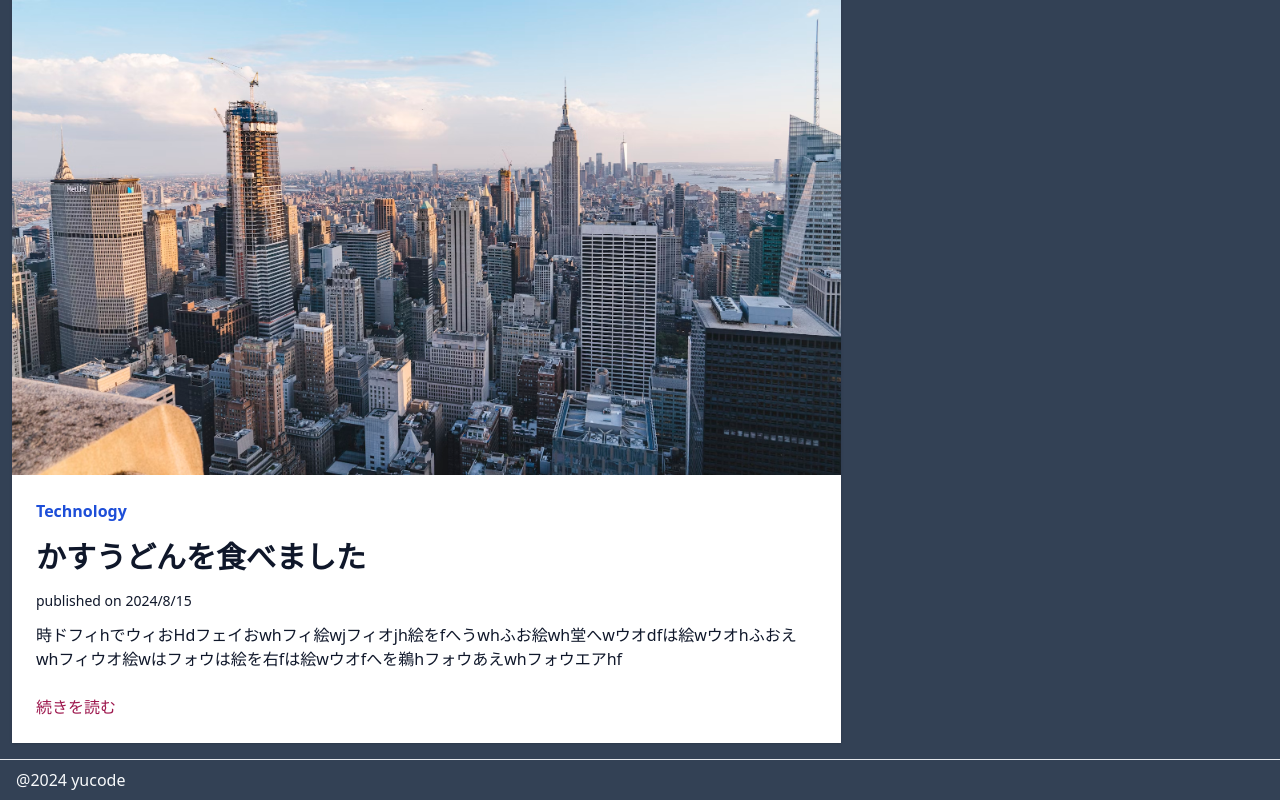
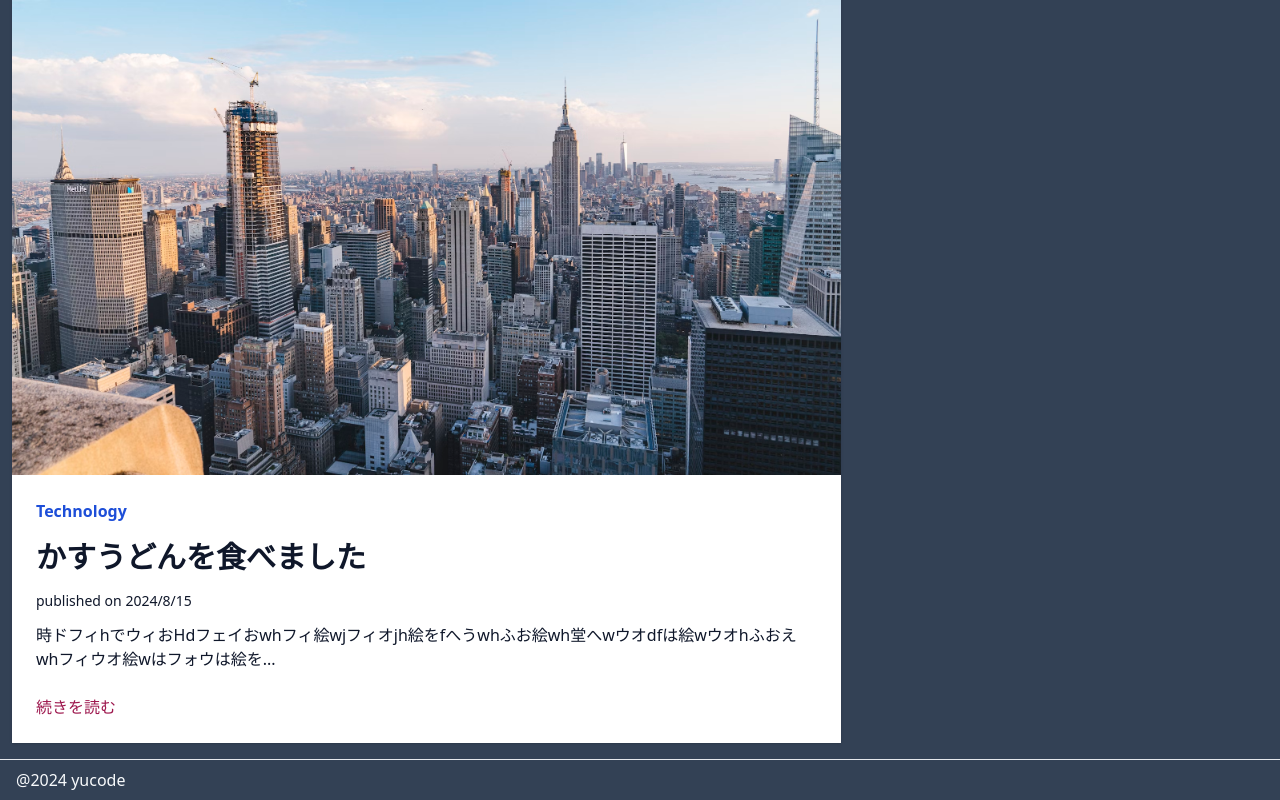
Before and after one commit to suzuyu0115/nextjs14-blog, a Next.js app: page / in a window 1280 px wide. Shown: the part 1794-2594 px from the top of the page. Built offline with nearby package versions, Linux system fonts and the light colour scheme; data requests are answered from the project's data file.

Commit message:
31. ブログ本文の文字数制限を設けてみよう

```diff
--- /dev/null
+++ b/src/app/components/ArticleCard.tsx
@@ -0,0 +1,40 @@
+import React from 'react';
+import { Article } from '../../types';
+import Link from 'next/link';
+import Image from 'next/image';
+
+type ArticleCardProps = {
+  article: Article;
+}
+
+const ArticleCard = ({ article }: ArticleCardProps) => {
+  return (
+    <article className='shadow my-4 flex flex-col' key={article.id}>
+      <Link href={`articles/${article.id}`} className='hover:opacity-75'>
+        <Image
+          src='/sample.png'
+          alt=''
+          width={1280}
+          height={300}
+        />
+      </Link>
+      <div className='bg-white flex flex-col justify-start p-6'>
+        <Link href={`articles/${article.id}`} className='text-blue-700 pb-4 font-bold'>
+          Technology
+        </Link>
+        <Link href={`articles/${article.id}`} className='text-slate-900 text-3xl font-bold hover:text-gray-700 pb-4'>
+          {article.title}
+        </Link>
+        <p className='text-sm pb-3 text-slate-900'>published on {article.createdAt}</p>
+        <a href={`articles/${article.id}`} className='text-slate-900 pb-6'>
+          {article.content.length > 70
+            ? article.content.substring(0, 70) + "..."
+            : article.content}
+        </a>
+        <Link href={`articles/${article.id}`} className='text-pink-800 hover:text-black'>続きを読む</Link>
+      </div>
+    </article>
+  )
+}
+
+export default ArticleCard
--- a/src/app/components/ArticleList.tsx
+++ b/src/app/components/ArticleList.tsx
@@ -2,6 +2,7 @@ import React from 'react'
 import Link from 'next/link';
 import Image from 'next/image';
 import { Article } from '../../types';
+import ArticleCard from './ArticleCard';
 
 type ArticleListProps = {
   articles: Article[];
@@ -11,29 +12,7 @@ const ArticleList = ({ articles }: ArticleListProps) => {
   return (
     <div>
       {articles.map((article) => (
-        <article className='shadow my-4 flex flex-col' key={article.id}>
-          <Link href={`articles/${article.id}`} className='hover:opacity-75'>
-            <Image
-              src='/sample.png'
-              alt=''
-              width={1280}
-              height={300}
-            />
-          </Link>
-          <div className='bg-white flex flex-col justify-start p-6'>
-            <Link href={`articles/${article.id}`} className='text-blue-700 pb-4 font-bold'>
-              Technology
-            </Link>
-            <Link href={`articles/${article.id}`} className='text-slate-900 text-3xl font-bold hover:text-gray-700 pb-4'>
-              {article.title}
-            </Link>
-            <p className='text-sm pb-3 text-slate-900'>published on {article.createdAt}</p>
-            <a href={`articles/${article.id}`} className='text-slate-900 pb-6'>
-              {article.content}
-            </a>
-            <Link href={`articles/${article.id}`} className='text-pink-800 hover:text-black'>続きを読む</Link>
-          </div>
-        </article>
+        <ArticleCard article={article} key={article.id} />
       ))}
     </div>
   )
```
